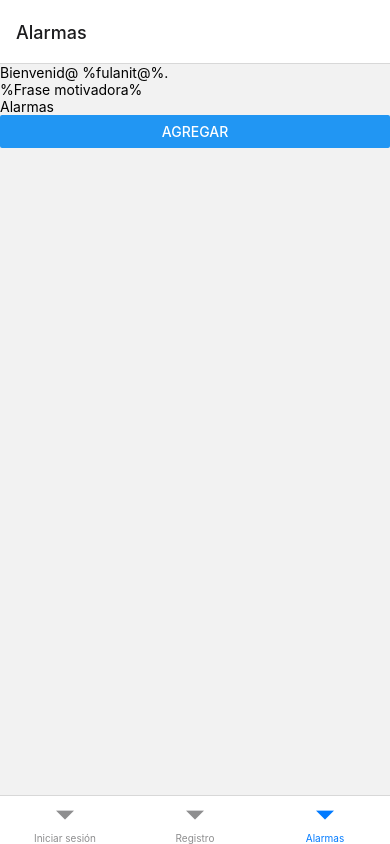
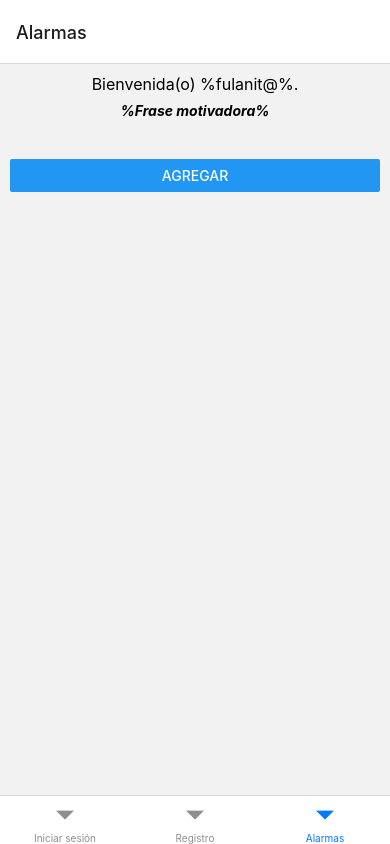
Before and after one commit to vallel/horoscopos-app, a React Native app: screen /Alarms in a window 390 px wide. Built offline with nearby package versions, Linux system fonts and the light colour scheme.

Commit message:
Formatted alarms list and form

```diff
--- a/src/api/Alarms.tsx
+++ b/src/api/Alarms.tsx
@@ -1,6 +1,7 @@
 import AsyncStorage from "@react-native-async-storage/async-storage";
+import { Alarm } from "../dtos/Alarm";
 
-const ALARMS_STORAGE = "alarms";
+const ALARMS_STORAGE = "alarmslist";
 
 export async function getAlarms() {
   const response = await AsyncStorage.getItem(ALARMS_STORAGE);
--- a/src/dtos/Alarm.tsx
+++ b/src/dtos/Alarm.tsx
@@ -1,6 +1,7 @@
 import { Days as DaysDto } from "./Days";
 
 export interface Alarm {
+  id: String;
   name: String;
   time: Date;
   days: DaysDto;
--- a/src/screens/Alarms.tsx
+++ b/src/screens/Alarms.tsx
@@ -1,32 +1,93 @@
+import { useIsFocused } from "@react-navigation/native";
 import { useEffect, useState } from "react";
-import { Button, View, Text } from "react-native";
+import { Button, View, Text, StyleSheet, FlatList } from "react-native";
 import { getAlarms } from "../api/Alarms";
+import { formatTime } from "../utils/time";
 
 export default function AlarmsNavigation(props: any) {
   const { navigation } = props;
 
   const [alarms, setAlarms] = useState([]);
+  const isScreenFocused = useIsFocused();
 
   const onAddAlarm = () => {
     navigation.navigate("NewAlarm");
   };
 
   useEffect(() => {
-    (async () => {
-      const alarmsList = await getAlarms();
-      setAlarms(alarmsList);
-
-      console.log(alarmsList);
-    })();
-  }, []);
+    if (isScreenFocused) {
+      (async () => {
+        const alarmsList = await getAlarms();
+        setAlarms(alarmsList);
+      })();
+    }
+  }, [isScreenFocused]);
 
   return (
-    <View>
-      <Text>Bienvenid@ %fulanit@%.</Text>
-      <Text>%Frase motivadora%</Text>
+    <View style={styles.container}>
+      <View style={styles.header}>
+        <Text style={styles.welcome}>Bienvenida(o) %fulanit@%.</Text>
+        <Text style={styles.message}>%Frase motivadora%</Text>
+      </View>
 
-      <Text>Alarmas</Text>
+      {/* <Text style={styles.alarmsTitle}>Alarmas:</Text> */}
+
+      <FlatList
+        style={styles.alarms}
+        data={alarms}
+        renderItem={({ item }) => (
+          <View style={styles.alarm}>
+            <Text style={styles.alarmTitle}>{item.name}</Text>
+            <Text style={styles.alarmTime}>
+              {formatTime(new Date(item.time))}
+            </Text>
+          </View>
+        )}
+      />
+
       <Button title="Agregar" onPress={onAddAlarm} />
     </View>
   );
 }
+
+const styles = StyleSheet.create({
+  container: {
+    margin: 10,
+  },
+  header: {
+    marginBottom: 10,
+  },
+  welcome: {
+    textAlign: "center",
+    fontSize: 16,
+    marginBottom: 3,
+  },
+  message: {
+    textAlign: "center",
+    marginVertical: 5,
+    fontStyle: "italic",
+    fontWeight: "bold",
+  },
+  alarmsTitle: {
+    textAlign: "center",
+    marginBottom: 10,
+  },
+  alarms: {
+    marginTop: 15,
+    marginBottom: 10,
+  },
+  alarm: {
+    flexDirection: "row",
+    justifyContent: "space-between",
+    borderBottomColor: "#ddd",
+    borderBottomWidth: 1,
+    marginBottom: 15,
+    paddingBottom: 10,
+  },
+  alarmTitle: {
+    fontSize: 16,
+  },
+  alarmTime: {
+    fontSize: 16,
+  },
+});
--- a/src/screens/NewAlarm.tsx
+++ b/src/screens/NewAlarm.tsx
@@ -13,6 +13,7 @@ import Checkbox from "expo-checkbox";
 import { Alarm as AlarmDto } from "../dtos/Alarm";
 import { Days as DaysDto } from "../dtos/Days";
 import { saveAlarm } from "../api/Alarms";
+import { formatTime } from "../utils/time";
 
 export default function NewAlarm(props: any) {
   const { navigation } = props;
@@ -52,6 +53,7 @@ export default function NewAlarm(props: any) {
 
   const onAddAlarm = async () => {
     const alarm: AlarmDto = {
+      id: Date.now().toString(),
       name: name,
       time: time,
       days: days,
@@ -67,6 +69,8 @@ export default function NewAlarm(props: any) {
 
   return (
     <SafeAreaView style={styles.container}>
+      <Text style={styles.title}>Crear alarma:</Text>
+
       <TextInput
         style={styles.input}
         maxLength={50}
@@ -75,14 +79,9 @@ export default function NewAlarm(props: any) {
         onChangeText={(nameValue) => setName(nameValue)}
       />
       <TextInput
-        style={styles.input}
+        style={styles.hour}
         placeholder="7:00 AM"
-        value={time.toLocaleTimeString("en-US", {
-          hour: "2-digit",
-          minute: "2-digit",
-          second: undefined,
-          hour12: true,
-        })}
+        value={formatTime(time)}
         onFocus={onTimePickerFocus}
         onKeyPress={() => false}
       />
@@ -104,6 +103,7 @@ export default function NewAlarm(props: any) {
         <CheckField name="domingo" onSelection={onDaySelected} />
       </View>
 
+      <View style={styles.checks}>
         <View style={styles.checkContainer}>
           <Text>Horoscopo</Text>
           <Checkbox
@@ -130,32 +130,50 @@ export default function NewAlarm(props: any) {
             onValueChange={(value) => setMusic(value)}
           />
         </View>
+      </View>
 
-      <Button title="Agregar" onPress={onAddAlarm} />
+      <Button title="Crear Alarma" onPress={onAddAlarm} />
     </SafeAreaView>
   );
 }
 
 const styles = StyleSheet.create({
   container: {
-    padding: 5,
+    padding: 10,
+  },
+  title: {
+    fontSize: 16,
+    marginBottom: 10,
+    textTransform: "capitalize",
   },
   input: {
-    paddingHorizontal: 5,
+    paddingHorizontal: 10,
+    paddingVertical: 5,
+    textAlign: "center",
+    fontSize: 16,
     borderColor: "#444",
     borderWidth: 1,
     borderRadius: 5,
     marginTop: 5,
     marginBottom: 5,
   },
+  hour: {
+    textAlign: "center",
+    fontSize: 30,
+    marginVertical: 15,
+  },
   daysContainer: {
     flexDirection: "row",
     marginVertical: 10,
     justifyContent: "space-evenly",
   },
+  checks: {
+    marginVertical: 10,
+  },
   checkContainer: {
     flexDirection: "row",
-    justifyContent: "space-evenly",
+    justifyContent: "space-between",
+    paddingHorizontal: 50,
     marginVertical: 5,
   },
 });
--- /dev/null
+++ b/src/utils/time.tsx
@@ -0,0 +1,11 @@
+export function formatTime(date: Date) {
+  return (
+    (date.getHours() > 12 ? date.getHours() - 12 : date.getHours())
+      .toString()
+      .padStart(2, "0") +
+    ":" +
+    date.getMinutes().toString().padStart(2, "0") +
+    " " +
+    (date.getHours() < 12 ? "AM" : "PM")
+  );
+}
```
Also changed, not shown: src/navigation/Navigation.tsx (+28 -16 lines). Lines whose indentation alone changed are shown as unchanged.
